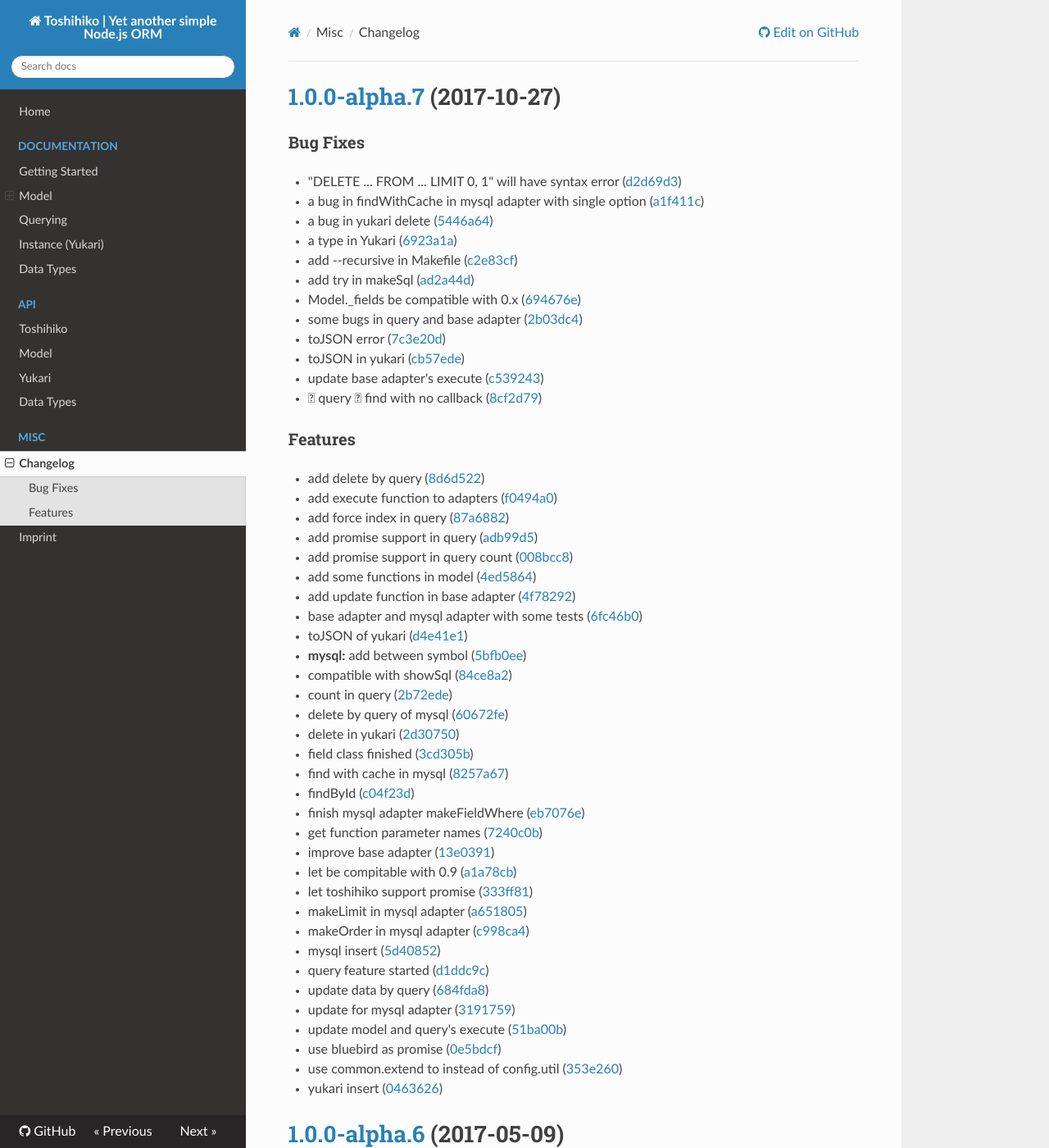
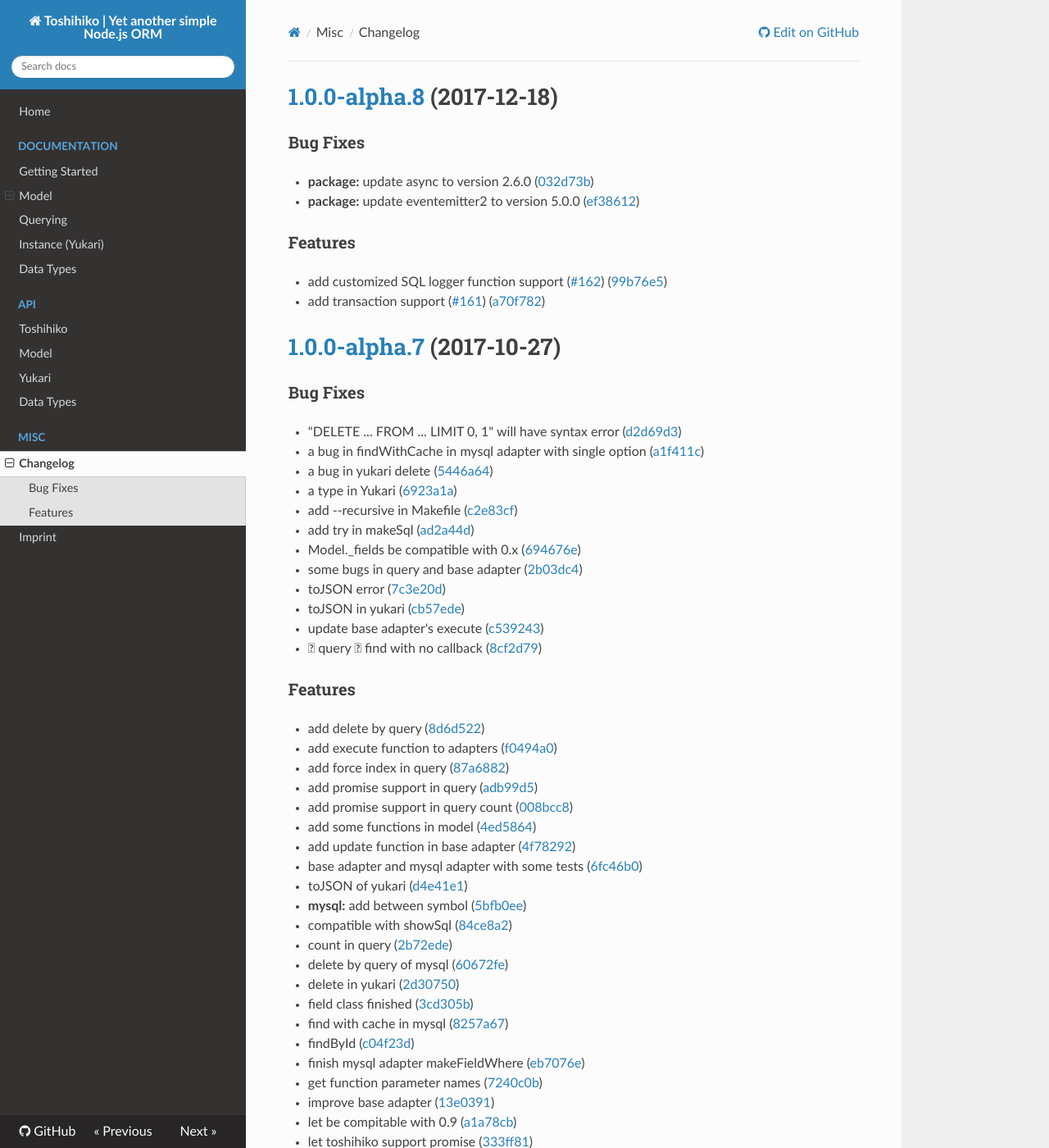
Before and after one commit to toshihikojs/Toshihiko, an MkDocs documentation site: the page built from docs/misc/changelog.md, in a window 1280 px wide and 1400 px high. Shown: the whole window at 82% size. Built offline with MkDocs 1.6.1, drawn with Linux system fonts in a browser that asks for light colours; nearby versions of some CDN libraries; old or Windows-style settings are respelled for this version of MkDocs.

Commit message:
chore(package): bump version to 1.0.0-alpha.8

```diff
--- a/docs/misc/changelog.md
+++ b/docs/misc/changelog.md
@@ -1,62 +1,22 @@
-<a name="1.0.0-alpha.7"></a>
-# [1.0.0-alpha.7](https://github.com/XadillaX/Toshihiko/compare/0.8.3...1.0.0-alpha.7) (2017-10-27)
+<a name="1.0.0-alpha.8"></a>
+# [1.0.0-alpha.8](https://github.com/XadillaX/Toshihiko/compare/1.0.0-alpha.7...1.0.0-alpha.8) (2017-12-18)
 
 
 ### Bug Fixes
 
-* "DELETE ... FROM ... LIMIT 0, 1" will have syntax error ([d2d69d3](https://github.com/XadillaX/Toshihiko/commit/d2d69d3))
-* a bug in findWithCache in mysql adapter with single option ([a1f411c](https://github.com/XadillaX/Toshihiko/commit/a1f411c))
-* a bug in yukari delete ([5446a64](https://github.com/XadillaX/Toshihiko/commit/5446a64))
-* a type in Yukari ([6923a1a](https://github.com/XadillaX/Toshihiko/commit/6923a1a))
-* add --recursive in Makefile ([c2e83cf](https://github.com/XadillaX/Toshihiko/commit/c2e83cf))
-* add try in makeSql ([ad2a44d](https://github.com/XadillaX/Toshihiko/commit/ad2a44d))
-* Model._fields be compatible with 0.x ([694676e](https://github.com/XadillaX/Toshihiko/commit/694676e))
-* some bugs in query and base adapter ([2b03dc4](https://github.com/XadillaX/Toshihiko/commit/2b03dc4))
-* toJSON error ([7c3e20d](https://github.com/XadillaX/Toshihiko/commit/7c3e20d))
-* toJSON in yukari ([cb57ede](https://github.com/XadillaX/Toshihiko/commit/cb57ede))
-* update base adapter's execute ([c539243](https://github.com/XadillaX/Toshihiko/commit/c539243))
-*  query  find with no callback ([8cf2d79](https://github.com/XadillaX/Toshihiko/commit/8cf2d79))
+* **package:** update async to version 2.6.0 ([032d73b](https://github.com/XadillaX/Toshihiko/commit/032d73b))
+* **package:** update eventemitter2 to version 5.0.0 ([ef38612](https://github.com/XadillaX/Toshihiko/commit/ef38612))
 
 
 ### Features
 
-* add delete by query ([8d6d522](https://github.com/XadillaX/Toshihiko/commit/8d6d522))
-* add execute function to adapters ([f0494a0](https://github.com/XadillaX/Toshihiko/commit/f0494a0))
-* add force index in query ([87a6882](https://github.com/XadillaX/Toshihiko/commit/87a6882))
-* add promise support in query ([adb99d5](https://github.com/XadillaX/Toshihiko/commit/adb99d5))
-* add promise support in query count ([008bcc8](https://github.com/XadillaX/Toshihiko/commit/008bcc8))
-* add some functions in model ([4ed5864](https://github.com/XadillaX/Toshihiko/commit/4ed5864))
-* add update function in base adapter ([4f78292](https://github.com/XadillaX/Toshihiko/commit/4f78292))
-* base adapter and mysql adapter with some tests ([6fc46b0](https://github.com/XadillaX/Toshihiko/commit/6fc46b0))
-* toJSON of yukari ([d4e41e1](https://github.com/XadillaX/Toshihiko/commit/d4e41e1))
-* **mysql:** add between symbol ([5bfb0ee](https://github.com/XadillaX/Toshihiko/commit/5bfb0ee))
-* compatible with showSql ([84ce8a2](https://github.com/XadillaX/Toshihiko/commit/84ce8a2))
-* count in query ([2b72ede](https://github.com/XadillaX/Toshihiko/commit/2b72ede))
-* delete by query of mysql ([60672fe](https://github.com/XadillaX/Toshihiko/commit/60672fe))
-* delete in yukari ([2d30750](https://github.com/XadillaX/Toshihiko/commit/2d30750))
-* field class finished ([3cd305b](https://github.com/XadillaX/Toshihiko/commit/3cd305b))
-* find with cache in mysql ([8257a67](https://github.com/XadillaX/Toshihiko/commit/8257a67))
-* findById ([c04f23d](https://github.com/XadillaX/Toshihiko/commit/c04f23d))
-* finish mysql adapter makeFieldWhere ([eb7076e](https://github.com/XadillaX/Toshihiko/commit/eb7076e))
-* get function parameter names ([7240c0b](https://github.com/XadillaX/Toshihiko/commit/7240c0b))
-* improve base adapter ([13e0391](https://github.com/XadillaX/Toshihiko/commit/13e0391))
-* let  be compitable with 0.9 ([a1a78cb](https://github.com/XadillaX/Toshihiko/commit/a1a78cb))
-* let toshihiko support promise ([333ff81](https://github.com/XadillaX/Toshihiko/commit/333ff81))
-* makeLimit in mysql adapter ([a651805](https://github.com/XadillaX/Toshihiko/commit/a651805))
-* makeOrder in mysql adapter ([c998ca4](https://github.com/XadillaX/Toshihiko/commit/c998ca4))
-* mysql insert ([5d40852](https://github.com/XadillaX/Toshihiko/commit/5d40852))
-* query feature started ([d1ddc9c](https://github.com/XadillaX/Toshihiko/commit/d1ddc9c))
-* update data by query ([684fda8](https://github.com/XadillaX/Toshihiko/commit/684fda8))
-* update for mysql adapter ([3191759](https://github.com/XadillaX/Toshihiko/commit/3191759))
-* update model and query's execute ([51ba00b](https://github.com/XadillaX/Toshihiko/commit/51ba00b))
-* use bluebird as promise ([0e5bdcf](https://github.com/XadillaX/Toshihiko/commit/0e5bdcf))
-* use common.extend to instead of config.util ([353e260](https://github.com/XadillaX/Toshihiko/commit/353e260))
-* yukari insert ([0463626](https://github.com/XadillaX/Toshihiko/commit/0463626))
+* add customized SQL logger function support ([#162](https://github.com/XadillaX/Toshihiko/issues/162)) ([99b76e5](https://github.com/XadillaX/Toshihiko/commit/99b76e5))
+* add transaction support ([#161](https://github.com/XadillaX/Toshihiko/issues/161)) ([a70f782](https://github.com/XadillaX/Toshihiko/commit/a70f782))
 
 
 
-<a name="1.0.0-alpha.6"></a>
-# [1.0.0-alpha.6](https://github.com/XadillaX/Toshihiko/compare/0.8.3...v1.0.0-alpha.6) (2017-05-09)
+<a name="1.0.0-alpha.7"></a>
+# [1.0.0-alpha.7](https://github.com/XadillaX/Toshihiko/compare/0.8.3...1.0.0-alpha.7) (2017-10-27)
 
 
 ### Bug Fixes
--- a/package.json
+++ b/package.json
@@ -1,6 +1,6 @@
 {
   "name": "toshihiko",
-  "version": "1.0.0-alpha.7",
+  "version": "1.0.0-alpha.8",
   "description": "Yet another simple ORM for node.js.",
   "main": "index.js",
   "directories": {
```
Also changed, not shown: CHANGELOG.md (+8 -48 lines).
